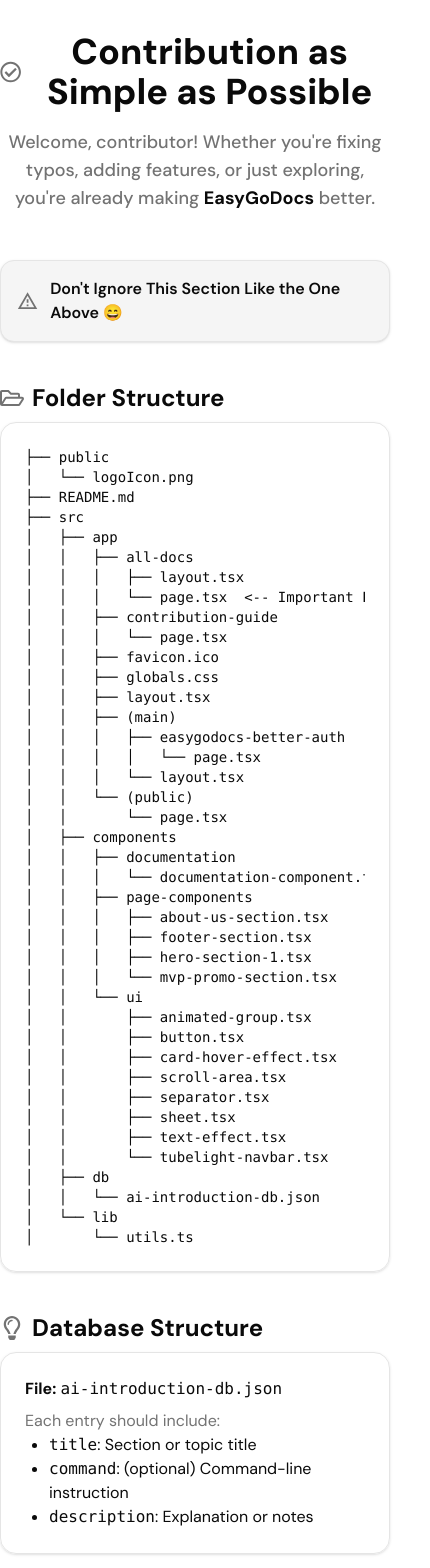
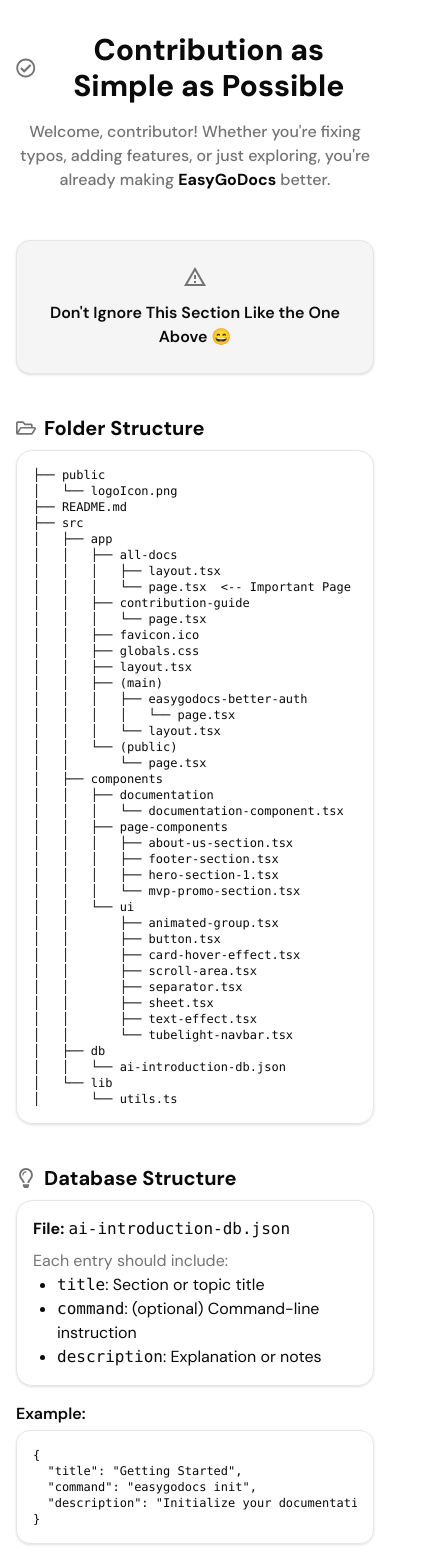
Before and after one commit to EasyGoDocs/easygodocs, a Next.js app: page /contribution-guide in a window 390 px wide. Shown: the part 80-1648 px from the top of the page, 430 px wide, since content can reach past the window. Built offline with nearby package versions, Linux system fonts and the light colour scheme.

Commit message:
feat: enhance contribution guide layout with responsive design adjustments and improved section formatting

```diff
--- a/src/app/contribution-guide/page.tsx
+++ b/src/app/contribution-guide/page.tsx
@@ -8,35 +8,35 @@
 
 export default function ContributionGuidePage() {
   return (
-    <div className="pt-28 bg-background min-h-screen text-foreground">
+    <div className="pt-28 bg-background min-h-screen text-foreground px-4 sm:px-8">
       {/* Hero Section */}
-      <section className="text-center mb-12">
-        <h1 className="text-4xl md:text-5xl font-extrabold mb-4 flex items-center justify-center gap-2">
+      <section className="w-full max-w-7xl mx-auto mb-12 text-center">
+        <h1 className="text-3xl sm:text-4xl md:text-5xl font-extrabold mb-4 flex items-center justify-center gap-2">
           <FaRegCheckCircle className="inline text-muted-foreground" aria-hidden="true" />
           Contribution as Simple as Possible
         </h1>
-        <p className="text-lg text-muted-foreground max-w-2xl mx-auto font-medium">
+        <p className="text-base sm:text-lg text-muted-foreground max-w-2xl mx-auto font-medium">
           Welcome, contributor! Whether you&apos;re fixing typos, adding features, or just exploring,
           you&apos;re already making <span className="font-bold text-foreground">EasyGoDocs</span> better.
         </p>
       </section>
 
       {/* Callout Section */}
-      <section className="max-w-3xl mx-auto mb-10">
-        <div className="flex items-center gap-3 bg-muted border border-border rounded-xl p-4 shadow-sm" role="alert" aria-live="polite">
+      <section className="w-full max-w-7xl mx-auto mb-10">
+        <div className="flex flex-col sm:flex-row items-center sm:items-start gap-3 bg-muted border border-border rounded-xl p-6 sm:p-8 shadow-sm" role="alert" aria-live="polite">
           <MdOutlineWarningAmber className="text-muted-foreground text-2xl" aria-hidden="true" />
-          <span className="font-semibold text-foreground">Don&apos;t Ignore This Section Like the One Above 😄</span>
+          <span className="font-semibold text-foreground text-center sm:text-left">Don&apos;t Ignore This Section Like the One Above 😄</span>
         </div>
       </section>
 
       {/* Folder Structure Section */}
-      <section className="max-w-4xl mx-auto mb-10">
-        <h2 className="text-2xl font-bold mb-2 flex items-center gap-2">
+      <section className="w-full max-w-7xl mx-auto mb-10">
+        <h2 className="text-xl sm:text-2xl font-bold mb-2 flex items-center gap-2">
           <FaRegFolderOpen className="text-muted-foreground" aria-hidden="true" />
           Folder Structure
         </h2>
-        <div className="bg-card/80 rounded-2xl p-6 shadow border border-border">
-          <pre className="bg-transparent text-sm overflow-x-auto" aria-label="Project folder structure">
+        <div className="bg-card/80 rounded-2xl p-4 sm:p-8 shadow border border-border">
+          <pre className="bg-transparent text-xs sm:text-sm overflow-x-auto" aria-label="Project folder structure">
 {`├── public
 │   └── logoIcon.png
 ├── README.md
@@ -82,12 +82,12 @@
       </section>
 
       {/* Database Structure Section */}
-      <section className="max-w-4xl mx-auto mb-10">
-        <h2 className="text-2xl font-bold mb-2 flex items-center gap-2">
+      <section className="w-full max-w-7xl mx-auto mb-10">
+        <h2 className="text-xl sm:text-2xl font-bold mb-2 flex items-center gap-2">
           <FaRegLightbulb className="text-muted-foreground" aria-hidden="true" />
           Database Structure
         </h2>
-        <div className="bg-card/80 rounded-2xl p-6 shadow border border-border mb-4">
+        <div className="bg-card/80 rounded-2xl p-4 sm:p-8 shadow border border-border mb-4">
           <p className="mb-2"><strong>File:</strong> <code>ai-introduction-db.json</code></p>
           <p className="text-muted-foreground">Each entry should include:</p>
           <ul className="list-disc pl-6 text-foreground">
@@ -97,8 +97,8 @@
           </ul>
         </div>
         <p className="font-semibold mb-1">Example:</p>
-        <div className="bg-card/80 rounded-xl p-4 shadow border border-border">
-          <pre className="bg-transparent text-sm overflow-x-auto" aria-label="Database JSON example">
+        <div className="bg-card/80 rounded-xl p-4 sm:p-8 shadow border border-border">
+          <pre className="bg-transparent text-xs sm:text-sm overflow-x-auto" aria-label="Database JSON example">
 {`{
   "title": "Getting Started",
   "command": "easygodocs init",
@@ -109,11 +109,11 @@
       </section>
 
       {/* New Step: Add TSX file for new JSON */}
-      <section className="max-w-4xl mx-auto mb-10">
-        <div className="bg-muted border border-dashed border-primary rounded-2xl p-6 shadow flex items-start gap-4">
+      <section className="w-full max-w-7xl mx-auto mb-10">
+        <div className="bg-muted border border-dashed border-primary rounded-2xl p-4 sm:p-8 shadow flex flex-col sm:flex-row items-center sm:items-start gap-4">
           <FaRegCheckCircle className="text-primary text-3xl mt-1" aria-hidden="true" />
           <div>
-            <h3 className="text-xl font-bold mb-2 text-primary">Don&apos;t Forget: Render Your Data!</h3>
+            <h3 className="text-lg sm:text-xl font-bold mb-2 text-primary">Don&apos;t Forget: Render Your Data!</h3>
             <p className="text-foreground mb-2">
               <strong>After adding a new <code>.json</code> file</strong> to <code>src/db/</code>, you <span className="underline underline-offset-2">must</span> also create a <strong><code>.tsx</code> file with the same name</strong> under <code>src/components/documentation/</code>.
             </p>
@@ -121,17 +121,17 @@
               This <strong>TSX file</strong> is responsible for rendering your JSON data in the UI. Without it, your new documentation won&apos;t appear on the site!
             </p>
             <div className="bg-card rounded-lg p-3 border border-border mt-2">
-              <span className="font-mono text-sm">src/db/&lt;your-topic&gt;.json</span>
+              <span className="font-mono text-xs sm:text-sm">src/db/&lt;your-topic&gt;.json</span>
               <span className="mx-2 text-muted-foreground">→</span>
-              <span className="font-mono text-sm">src/components/documentation/&lt;your-topic&gt;.tsx</span>
+              <span className="font-mono text-xs sm:text-sm">src/components/documentation/&lt;your-topic&gt;.tsx</span>
             </div>
           </div>
         </div>
       </section>
 
       {/* How to Contribute Section */}
-      <section className="max-w-3xl mx-auto mb-10">
-        <h2 className="text-2xl font-bold mb-2 flex items-center gap-2">
+      <section className="w-full max-w-7xl mx-auto mb-10">
+        <h2 className="text-xl sm:text-2xl font-bold mb-2 flex items-center gap-2">
           <FaRegCheckCircle className="text-muted-foreground" aria-hidden="true" />
           How to Contribute
         </h2>
@@ -143,10 +143,10 @@
       </section>
 
       {/* Tips Section */}
-      <section className="max-w-3xl mx-auto mb-10">
+      <section className="w-full max-w-7xl mx-auto mb-10">
         <div className="flex items-center gap-2 mb-2">
           <FaRegLightbulb className="text-muted-foreground text-xl" aria-hidden="true" />
-          <h2 className="text-2xl font-bold">Tips for a Great Contribution</h2>
+          <h2 className="text-xl sm:text-2xl font-bold">Tips for a Great Contribution</h2>
         </div>
         <ul className="list-disc pl-6 text-muted-foreground space-y-1">
           <li>Keep docs <strong>clear, concise, and consistent</strong>.</li>
@@ -157,9 +157,9 @@
       </section>
 
       {/* Thank You Section */}
-      <section className="max-w-2xl mx-auto text-center mt-16 mb-8">
-        <h2 className="text-3xl font-extrabold mb-4">❤️ Thank You!</h2>
-        <p className="text-lg text-muted-foreground font-medium">
+      <section className="w-full max-w-7xl mx-auto text-center mt-16 mb-8">
+        <h2 className="text-2xl sm:text-3xl font-extrabold mb-4">❤️ Thank You!</h2>
+        <p className="text-base sm:text-lg text-muted-foreground font-medium">
           Thank you for making <span className="font-bold text-foreground">EasyGoDocs</span> better. Every line of code and documentation moves us forward. You&apos;re amazing! 🚀
         </p>
       </section>
```
